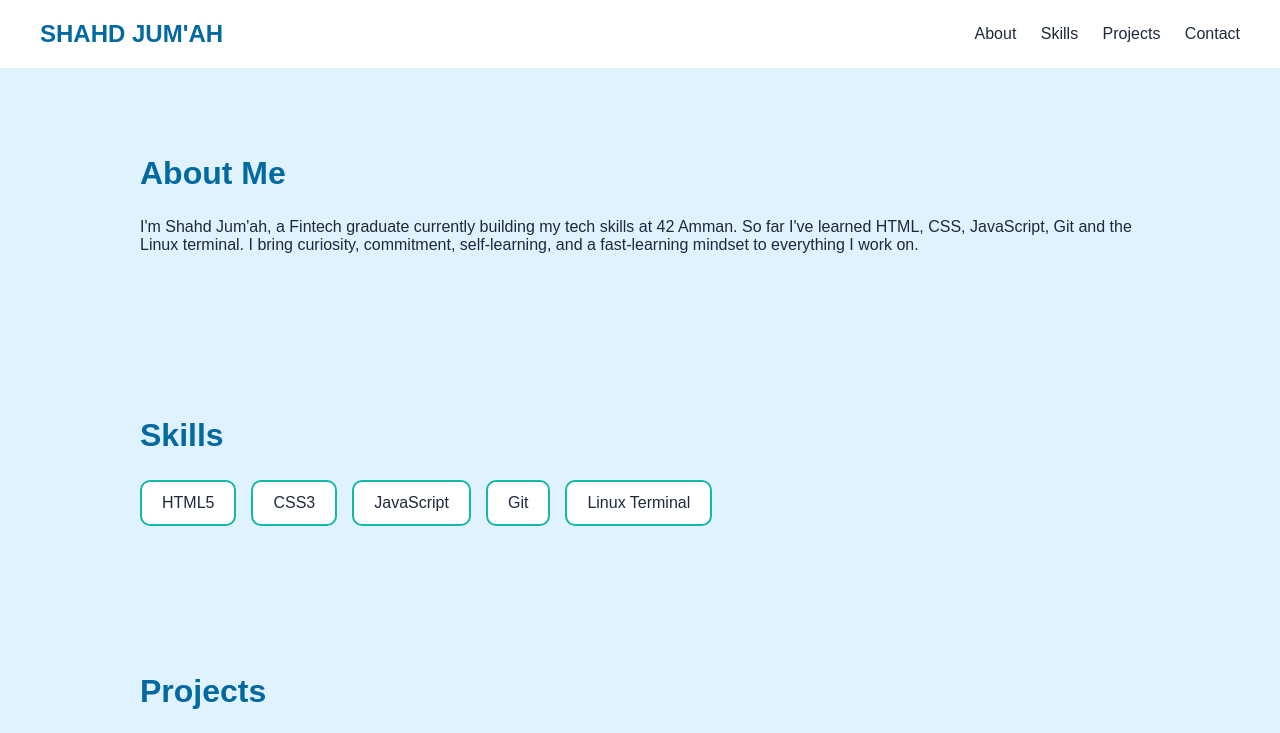
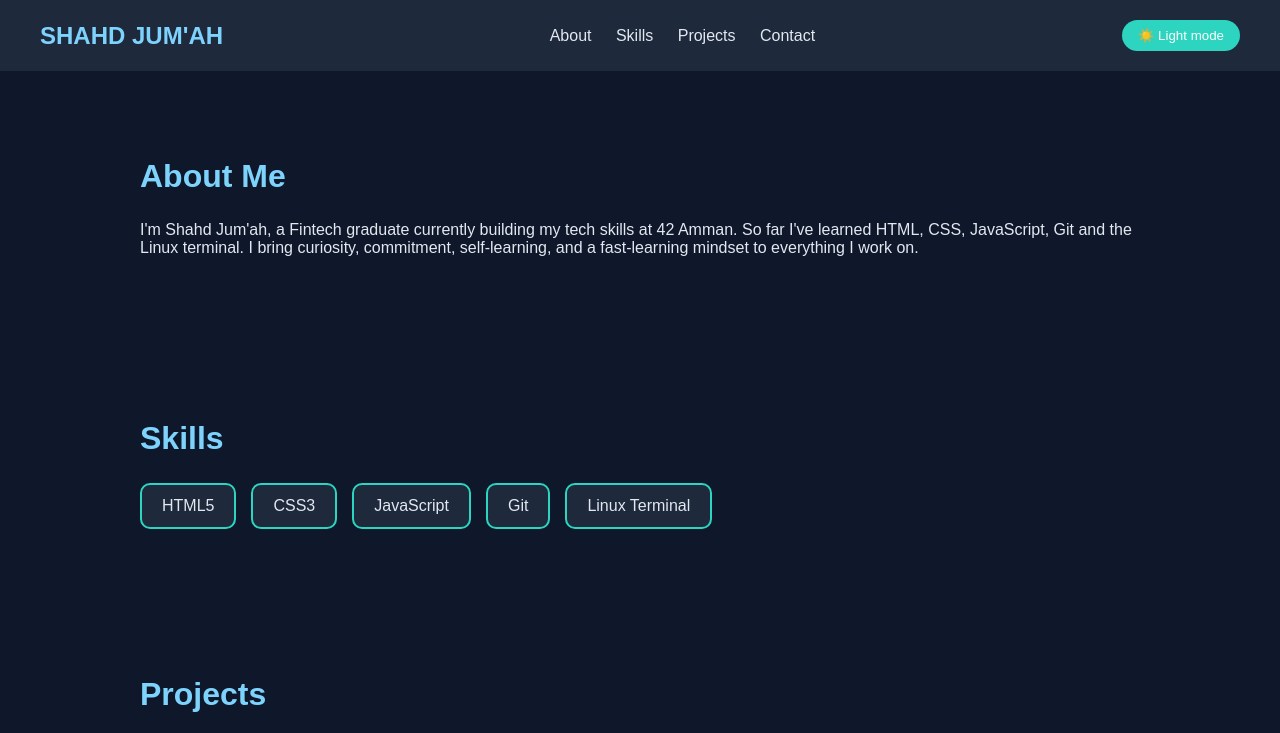
Before and after one commit to Shahd-Juma/portfolio-project, a plain HTML site: page ex00/index.html in a window 1280 px wide. Shown: the top 733 px of the page. Drawn offline with Linux system fonts and the light colour scheme.

Commit message:
add theme switcher

```diff
--- a/ex00/index.html
+++ b/ex00/index.html
@@ -7,7 +7,7 @@
     <link rel="stylesheet" href="style.css">
     <script src="script.js" defer></script>
 </head>
-<body>
+<body class="dark-mode">
     <header>
         <nav class="navbar">
             <h1 class="logo">SHAHD JUM'AH</h1>
@@ -17,6 +17,7 @@
                 <a href="#projects">Projects</a>
                 <a href="#contact">Contact</a>
             </div>
+            <button id="theme-btn">☀️ Light mode</button>
         </nav>
     </header>
 
--- a/ex00/script.js
+++ b/ex00/script.js
@@ -0,0 +1,13 @@
+const themeBtn = document.getElementById("theme-btn");
+
+function toggleTheme() {
+    document.body.classList.toggle("dark-mode");
+
+    if (document.body.classList.contains("dark-mode")) {
+        themeBtn.textContent = "☀️ Light mode";
+    } else {
+        themeBtn.textContent = "🌙 Dark mode";
+    }
+}
+
+themeBtn.addEventListener("click", toggleTheme);
--- a/ex00/style.css
+++ b/ex00/style.css
@@ -109,3 +109,19 @@ footer a {
     color: white;
     font-weight: bold;
 }
+body.dark-mode {
+    --main-color: #2dd4bf;
+    --accent-color: #7dd3fc;
+    --text-color: #e2e8f0;
+    --bg-color: #0f172a;
+    --card-color: #1e293b;
+}
+
+#theme-btn {
+    background-color: var(--main-color);
+    color: white;
+    border: none;
+    padding: 8px 16px;
+    border-radius: 20px;
+    cursor: pointer;
+}
```
